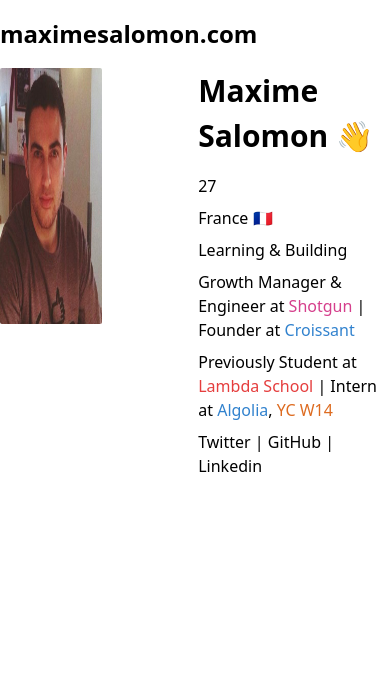
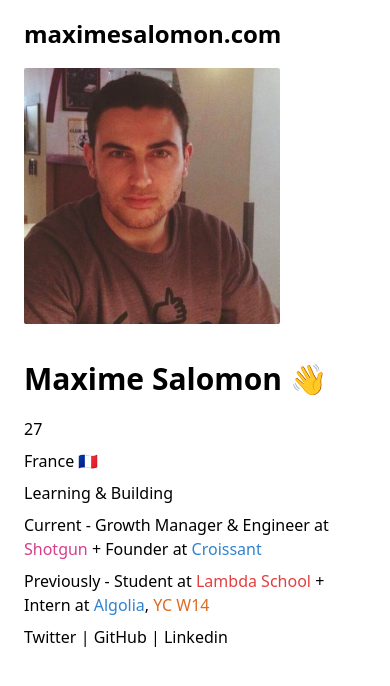
Before and after one commit to maximesalomon/maximesalomon, a Next.js app: page / in a window 390 px wide. Shown: the top 686 px of the page. Built offline with nearby package versions, Linux system fonts and the light colour scheme.

Commit message:
add responsiveness

```diff
--- a/components/Layout.tsx
+++ b/components/Layout.tsx
@@ -10,7 +10,7 @@ const Layout: React.FunctionComponent<Props> = ({
   children,
   title = "Maxime Salomon",
 }) => (
-  <div className="max-w-screen-lg m-auto">
+  <div className="max-w-screen-lg m-auto px-6">
     <Head>
       <title>{title}</title>
       <meta charSet="utf-8" />
--- a/pages/index.tsx
+++ b/pages/index.tsx
@@ -2,7 +2,7 @@ import Layout from "../components/Layout";
 
 const IndexPage = () => (
   <Layout title="Home">
-    <div className="flex">
+    <div className="md:flex ">
       <div className="">
         <img
           src="/images/maxime-salomon.jpg"
@@ -10,20 +10,22 @@ const IndexPage = () => (
           className="h-64 rounded-sm"
         />
       </div>
-      <div className="ml-24">
-        <h1 className="text-3xl font-semibold">Maxime Salomon 👋</h1>
+      <div className="md:ml-24">
+        <h1 className="text-3xl font-semibold pt-8 md:pt-0">
+          Maxime Salomon 👋
+        </h1>
         <p className="pt-4">27</p>
         <p className="pt-2">France 🇫🇷</p>
         <p className="pt-2">Learning & Building</p>
         <p className="pt-2">
-          Growth Manager & Engineer at{" "}
+          Current - Growth Manager & Engineer at{" "}
           <a
             className="hover:underline text-pink-600"
             href="https://shotgun.live"
           >
             Shotgun
           </a>{" "}
-          | Founder at{" "}
+          + Founder at{" "}
           <a
             className="hover:underline text-blue-600"
             href="https://croissant.io"
@@ -32,14 +34,14 @@ const IndexPage = () => (
           </a>
         </p>
         <p className="pt-2">
-          Previously Student at{" "}
+          Previously - Student at{" "}
           <a
             className="hover:underline text-red-600"
             href="https://lambdaschool.com"
           >
             Lambda School
           </a>{" "}
-          | Intern at{" "}
+          + Intern at{" "}
           <a
             className="hover:underline text-blue-600"
             href="https://www.algolia.com"
```
